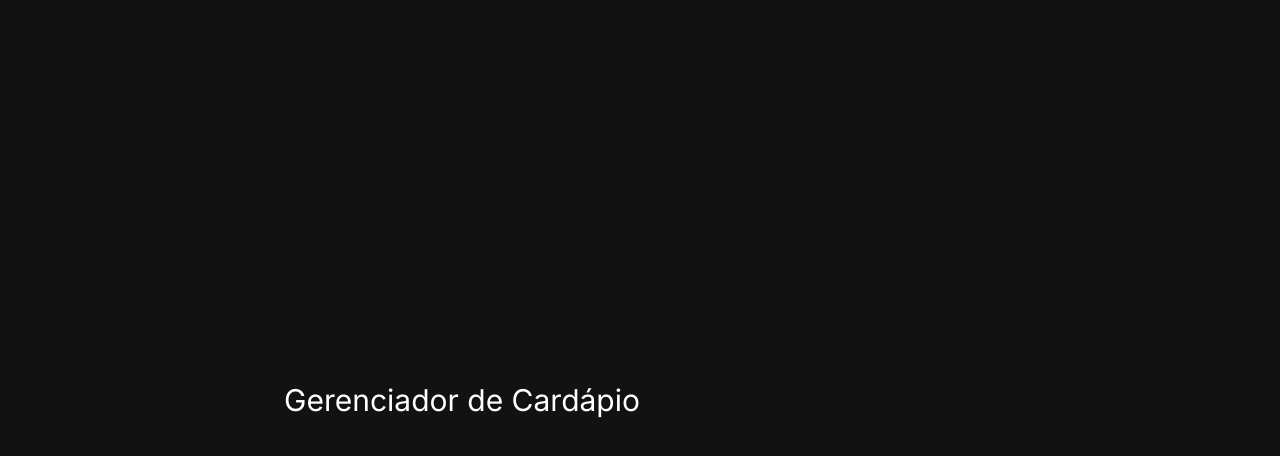
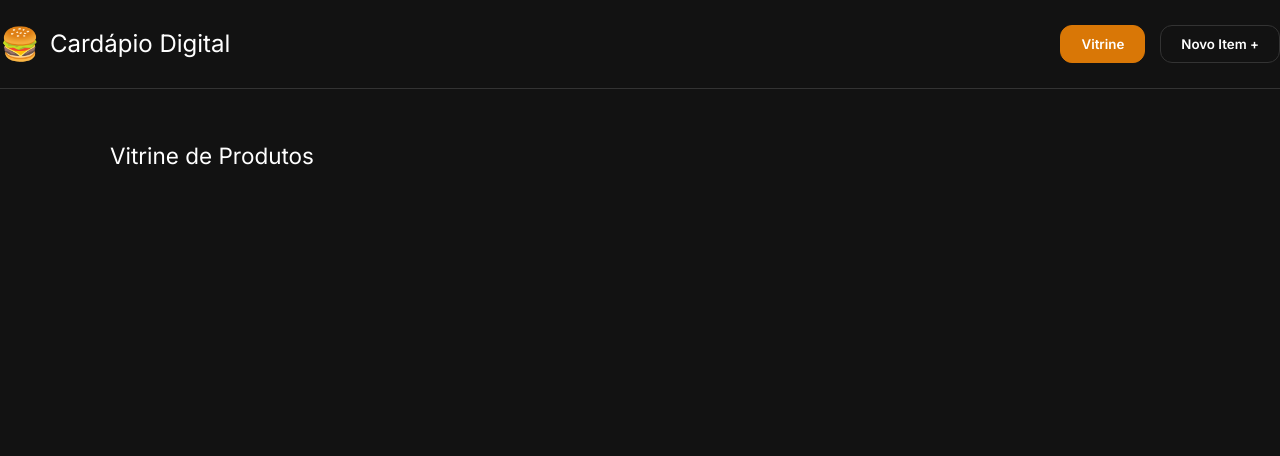
Before and after one commit to SaraAlmeida07/cardapio-digital, a Vue app in the folder cardapio/: page / in a window 1280 px wide. Shown: the top 456 px of the page. Built offline with nearby package versions, Linux system fonts and the light colour scheme.

Commit message:
feat: cria componente FormularioItem e Cabecalho

```diff
--- a/cardapio/src/App.vue
+++ b/cardapio/src/App.vue
@@ -1,14 +1,36 @@
 <script setup>
 import { ref, computed } from 'vue'
-// Aqui ficará o array de produtos e a lógica principal
+
+import CabecalhoApp from './components/CabecalhoApp.vue'
+import FormularioItem from './components/FormularioItem.vue'
+
+const paginaAtual = ref('vitrine')
 </script>
 
 <template>
-  <div>
-    <h1>Gerenciador de Cardápio</h1>
-    </div>
+
+  <CabecalhoApp
+      :paginaAtual="paginaAtual"
+      @mudar-pagina="(novaPagina) => paginaAtual = novaPagina"
+    />
+
+  <div class="container">
+    <main v-if="paginaAtual === 'cadastro'">
+      <h2>Cadastrar Novo Produto</h2>
+    </main>
+
+    <main v-else-if="paginaAtual === 'vitrine'">
+      <h2>Vitrine de Produtos</h2>
+    </main>
+
+  </div>
 </template>
 
 <style scoped>
-/* estilos globais simples virão aqui */
+/* Apenas um estilo básico para centralizar o conteúdo da tela */
+.container {
+  max-width: 1100px;
+  margin: 0 auto;
+  padding: 20px;
+}
 </style>
--- a/cardapio/src/components/CabecalhoApp.vue
+++ b/cardapio/src/components/CabecalhoApp.vue
@@ -0,0 +1,85 @@
+<script setup>
+// Usamos defineProps para receber do App.vue qual é a página atual
+defineProps({
+  paginaAtual: String
+})
+
+// Usamos defineEmits para avisar o App.vue quando o usuário clicar em um botão
+const emit = defineEmits(['mudar-pagina'])
+</script>
+
+<template>
+  <header class="cabecalho">
+    <div class="logo-titulo">
+      <span class="icone">🍔</span>
+      <h1>Cardápio Digital</h1>
+    </div>
+
+    <nav class="menu-navegacao">
+      <button
+        :class="{ ativo: paginaAtual === 'vitrine' }"
+        @click="emit('mudar-pagina', 'vitrine')"
+      >
+        Vitrine
+      </button>
+      <button
+        :class="{ ativo: paginaAtual === 'cadastro' }"
+        @click="emit('mudar-pagina', 'cadastro')"
+      >
+        Novo Item +
+      </button>
+    </nav>
+  </header>
+</template>
+
+<style scoped>
+.cabecalho {
+  display: flex;
+  justify-content: space-between;
+  align-items: center;
+  padding: 20px 0;
+  border-bottom: 1px solid var(--borda-suave);
+  margin-bottom: 30px;
+}
+
+.logo-titulo {
+  display: flex;
+  align-items: center;
+  gap: 10px;
+}
+
+.icone {
+  font-size: 2rem;
+}
+
+h1 {
+  font-size: 1.5rem;
+  color: var(--cor-texto);
+}
+
+.menu-navegacao {
+  display: flex;
+  gap: 15px;
+}
+
+button {
+  padding: 10px 20px;
+  border-radius: var(--raio-borda);
+  background-color: transparent;
+  border: 1px solid var(--borda-suave);
+  color: var(--cor-texto);
+  font-weight: 600;
+  transition: all 0.3s;
+}
+
+button:hover {
+  background-color: var(--borda-suave);
+}
+
+/* A classe que deixa o botão laranja quando está na página certa */
+button.ativo {
+  background-color: var(--cor-primaria);
+  border-color: var(--cor-primaria);
+  color: white;
+}
+</style>
--- a/cardapio/src/components/FormularioItem.vue
+++ b/cardapio/src/components/FormularioItem.vue
@@ -0,0 +1,92 @@
+<script setup>
+    import { reactive } from 'vue'
+    // 1. Avisa ao Vue que este componente emite um evento chamado 'adicionar'
+    const emit = defineEmits(['adicionar'])
+
+    const form = reactive({
+        nome: '',
+        preco: '',
+        categoria: '',
+        disponivel: true,
+        imagem:''
+    })
+
+  // 2. Função para enviar os dados do formulário para o App.vue
+    function salvarProduto() {
+        const novoProduto = {
+            id: crypto.randomUUID(),
+            nome: form.nome,
+            preco: parseFloat(form.preco),
+            categoria: form.categoria,
+            disponivel: form.disponivel,
+            imagem: form.imagem
+        }
+        emit('adicionar', novoProduto)
+
+        // Limpar o formulário após salvar
+        form.nome = ''
+        form.preco = ''
+        form.categoria = ''
+        form.disponivel = true
+        form.imagem = ''
+    }
+
+</script>
+
+<template>
+    <div class="card-formulario">
+        <form>
+
+        <div class="grupo-input">
+            <label>URL da imagem:</label>
+            <input type="text" v-model="form.imagem" />
+        </div>
+        <div class="grupo-input">
+            <label>Nome do Item:</label>
+            <input type="text" v-model="form.nome" />
+        </div>
+
+        <div class="grupo-input">
+            <label>Preço (R$):</label>
+            <input type="number" step="0.01" v-model="form.preco" />
+        </div>
+
+        <div class="grupo-input">
+            <label>Categoria:</label>
+            <select v-model="form.categoria">
+                <option value="Lanche">🍔 Lanche</option>
+                <option value="Bebida">🥤 Bebida</option>
+                <option value="Sobremesa">🍰 Sobremesa</option>
+            </select>
+        </div>
+
+        <div class="grupo-input">
+            <label>Disponível para venda?</label>
+            <input type="checkbox" v-model="form.disponivel" />
+        </div>
+
+        <button type="submit" class="btn-salvar">Adicionar ao Cardápio</button>
+
+        </form>
+  </div>
+  </template>
+
+  <style scoped>
+/* Estilos básicos para o formulário de cadastro */
+.card-formulario {
+  background-color: var(--cor-fundo-card);
+  padding: 20px;
+  border-radius: 8px;
+  max-width: 400px;
+}
+.grupo-input {
+  margin-bottom: 15px;
+}
+.btn-salvar {
+  width: 100%;
+  padding: 10px;
+  background-color: var(--cor-primaria);
+  color: white;
+  border-radius: 4px;
+}
+</style>
--- a/cardapio/src/style.css
+++ b/cardapio/src/style.css
@@ -83,3 +83,22 @@ select:focus {
     outline: none;
     border-color: var(--cor-primaria);
 }
+
+/* Quebrando a centralização padrão do Vite */
+html,
+body {
+    display: block !important;
+    place-items: normal !important;
+    height: 100%;
+    margin: 0;
+    padding: 0;
+}
+
+#app {
+    display: block !important;
+    width: 100%;
+    min-height: 100vh;
+    padding: 0 !important;
+    margin: 0 !important;
+    max-width: none !important;
+}
```
